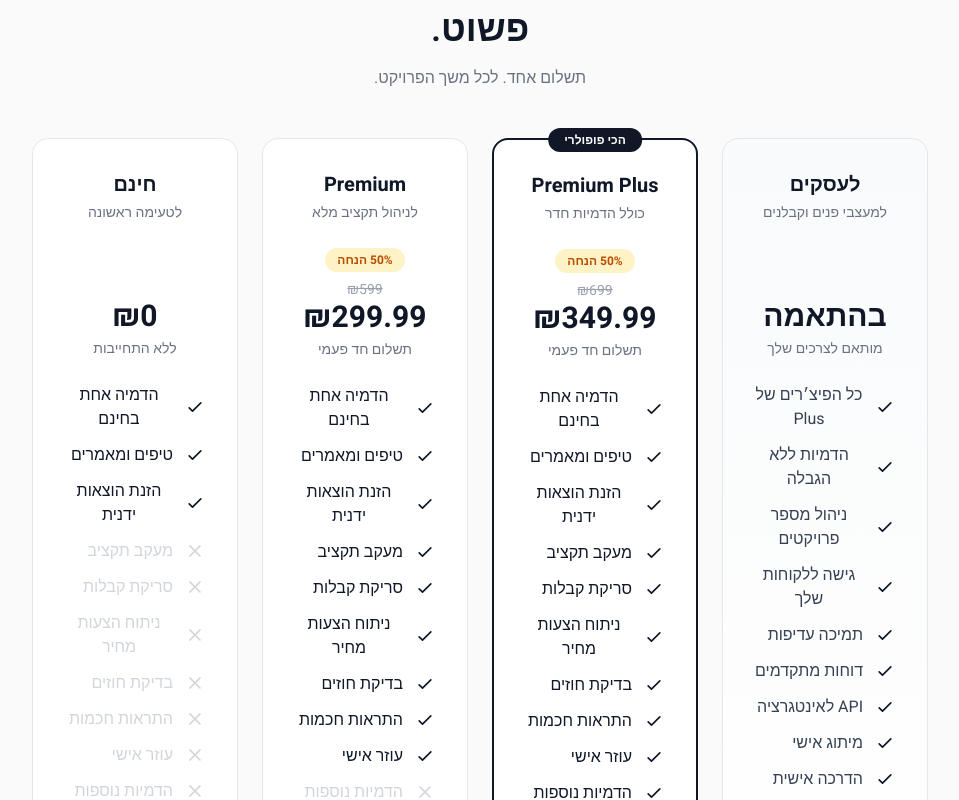
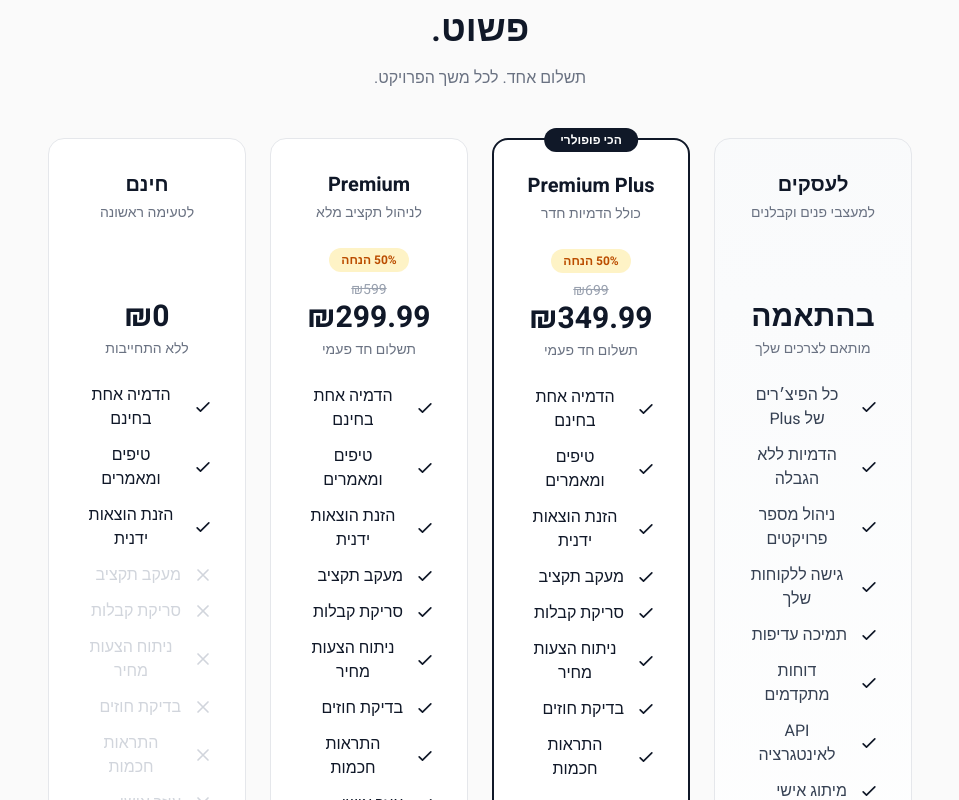
Before and after one commit to guyceza/shiputz-ai, a Next.js app: page / in a window 1280 px wide. Shown: the part 6760-7560 px from the top of the page, without its empty margins (160-1119 px from the left). Built offline with nearby package versions, Linux system fonts and the light colour scheme; no server answers.

Commit message:
Widen pricing cards container to max-w-7xl

```diff
--- a/src/components/PricingComparison.tsx
+++ b/src/components/PricingComparison.tsx
@@ -31,7 +31,7 @@ const businessFeatures = [
 
 export default function PricingComparison() {
   return (
-    <div dir="ltr" className="grid grid-cols-1 lg:grid-cols-4 gap-6 max-w-6xl mx-auto">
+    <div dir="ltr" className="grid grid-cols-1 lg:grid-cols-4 gap-6 max-w-7xl mx-auto px-4">
 
       {/* Free Card - LEFTMOST */}
       <div className="border border-gray-200 rounded-2xl p-8 bg-white flex flex-col" dir="rtl">
```
